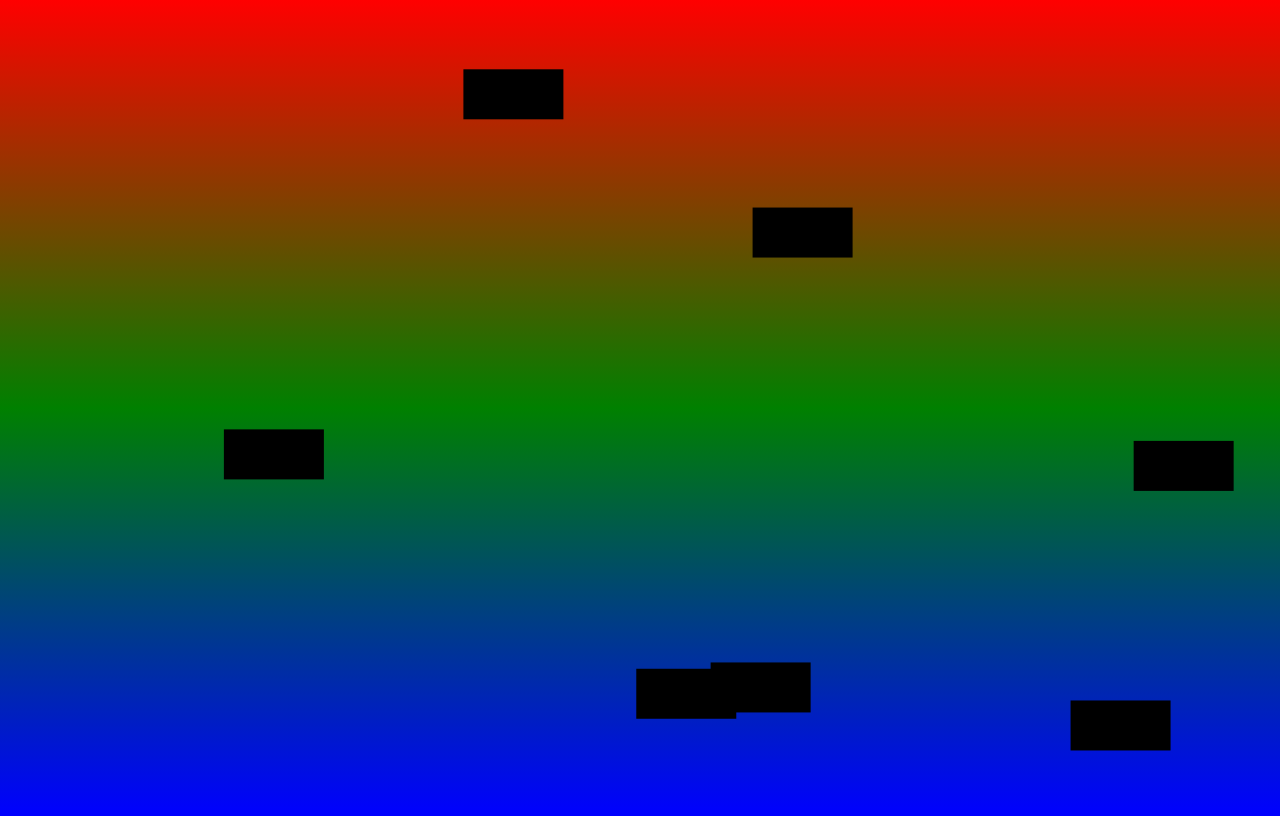
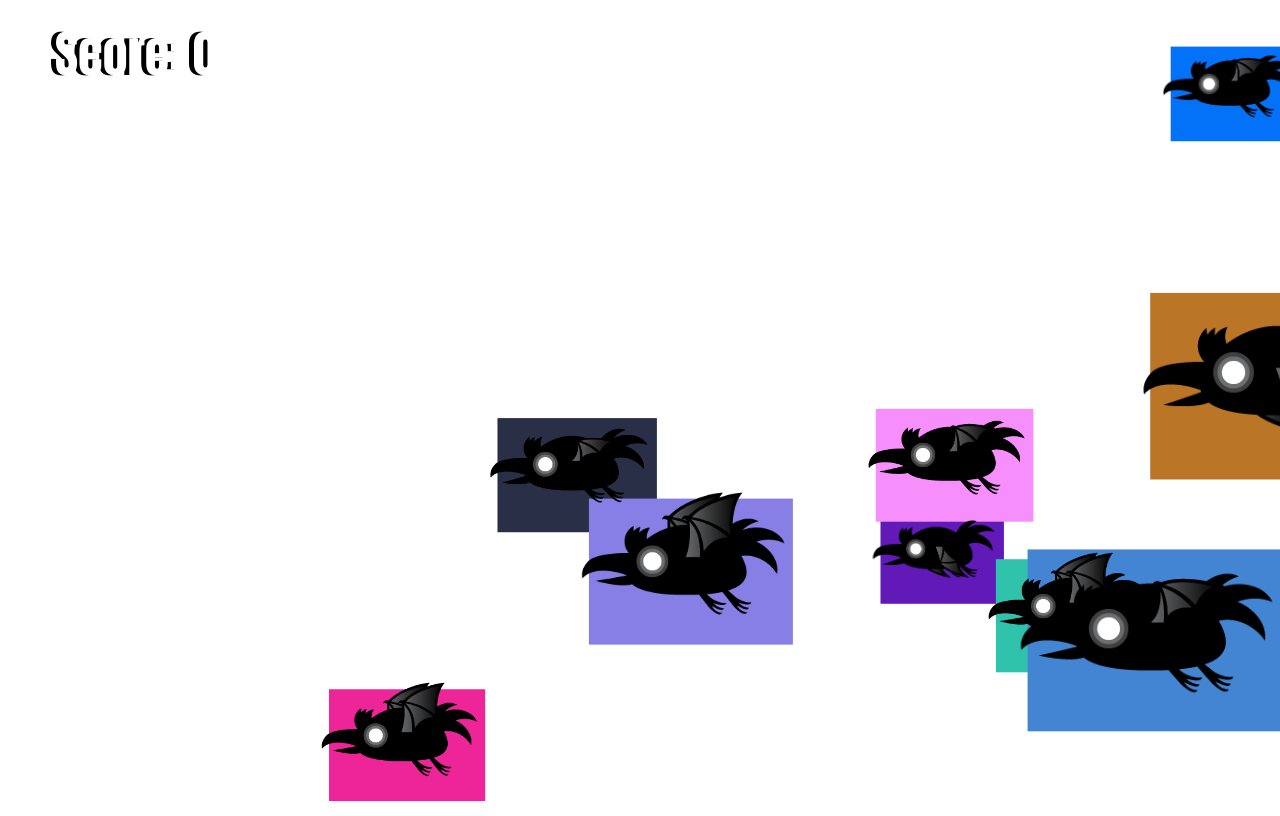
Before and after one commit to jhayes907/Raven-shooter-canvas, a plain HTML site: page index.html in a window 1280 px wide. Drawn offline with Linux system fonts and the light colour scheme.

Commit message:
Raven click function

```diff
--- a/index.html
+++ b/index.html
@@ -8,6 +8,7 @@
     <link rel="stylesheet" href="style.css" />
   </head>
   <body>
+    <canvas id="collisionCanvas"></canvas>
     <canvas id="canvas1"></canvas>
 
     <script src="script.js"></script>
--- a/script.js
+++ b/script.js
@@ -2,6 +2,14 @@ const canvas = document.getElementById('canvas1');
 const ctx = canvas.getContext('2d');
 canvas.width = window.innerWidth;
 canvas.height = window.innerHeight;
+
+const collisionCanvas = document.getElementById('collisionCanvas');
+const collisionCtx = collisionCanvas.getContext('2d');
+collisionCanvas.width = window.innerWidth;
+collisionCanvas.height = window.innerHeight;
+
+let score = 0;
+ctx.font = '50px Impact';
 
 let timeToNextRaven = 0;
 let ravenInterval = 500;
@@ -10,38 +18,83 @@ let lastTime = 0;
 let ravens = [];
 class Raven {
     constructor() {
-        this.width = 100;
-        this.height = 50;
+        this.spriteWidth = 271;
+        this.spriteHeight = 194;
+        this.sizeModifier = Math.random() * 0.6 + 0.4;
+        this.width = this.spriteWidth * this.sizeModifier;
+        this.height = this.spriteHeight * this.sizeModifier;
         this.x = canvas.width
         this.y = Math.random() * (canvas.height - this.height);
-        this.directionX = Math.random() * 5 + 3;
+        this.directionX = Math.random() * 4 + 1;
         this.directionY = Math.random() * 5 - 2.5;
         this.markedForDeletion = false;
         this.image = new Image();
+        this.image.src = 'raven.png';
+        this.frame = 0;
+        this.maxFrame = 4;
+        this.timeSinceFlap = 0;
+        this.flapInterval = Math.random() * 50 + 50;
+        this.randomColors = [Math.floor(Math.random() * 255), Math.floor(Math.random() * 255), Math.floor(Math.random() * 255)];
+        this.color ='rgb(' + this.randomColors[0] + ',' + this.randomColors[1] + ',' + this.randomColors[2] + ')';
+
 
     }
-    update() {
+    update(deltatime) {
+        if (this.y < 0 || this.y > canvas.height - this.height){
+            this.directionY = this.directionY * -1;
+        }
         this.x -= this.directionX;
+        this.y += this.directionY;
         if (this.x < 0 - this.width) this.markedForDeletion = true;
+        this.timeSinceFlap += deltatime;
+        if (this.timeSinceFlap > this.flapInterval) {
+            if (this.frame > this.maxFrame) this.frame = 0;
+            else this.frame++;
+            this.timeSinceFlap = 0;
+        }
+
     }
     draw() {
-        ctx.fillRect(this.x, this.y, this.width, this.height);
+        collisionCtx.fillStyle = this.color;
+        collisionCtx.fillRect(this.x, this.y, this.width, this.height);
+        ctx.drawImage(this.image, this.frame * this.spriteWidth, 0, this.spriteWidth, this.spriteHeight, this.x, this.y, this.width, this.height);
     }
 }
 
-const raven = new Raven();
+function drawScore() {
+    ctx.fillStyle = 'black';
+    ctx.fillText('Score: ' + score, 50, 75);
+    ctx.fillStyle = 'white';
+    ctx.fillText('Score: ' + score, 55, 75);
+}
+
+window.addEventListener('click', function(e) {
+    const detectPixelColor = collisionCtx.getImageData(e.x, e.y, 1, 1)
+    // console.log(detectPixelColor);
+    const pc = detectPixelColor.data;
+    ravens.forEach(object => {
+        if (object.randomColors[0] === pc[0] && object.randomColors[1] === pc[1] && object.randomColors[2] === pc[2]) {
+            object.markedForDeletion = true;
+            score++;
+        }
+    });
+});
 
 function animate(timestamp) {
-
     ctx.clearRect(0, 0, canvas.width, canvas.height);
+    collisionCtx.clearRect(0, 0, canvas.width, canvas.height);
     let deltatime = timestamp - lastTime;
     lastTime = timestamp;
     timeToNextRaven += deltatime;
     if (timeToNextRaven > ravenInterval) {
         ravens.push(new Raven());
         timeToNextRaven = 0;
-    }
-    [...ravens].forEach(object => object.update());
+        ravens.sort(function(a, b) {
+            return a.width - b.width;
+        })
+    };
+    drawScore();
+    [...ravens].forEach(object => object.update(deltatime));
     [...ravens].forEach(object => object.draw());
     ravens = ravens.filter(object => !object.markedForDeletion);
     requestAnimationFrame(animate);
--- a/style.css
+++ b/style.css
@@ -1,5 +1,5 @@
 body{
-    background: linear-gradient(to bottom, red, green, blue);
+    /* background: linear-gradient(to bottom, red, green, blue); */
     height: 100vh;
     width: 100vw;
     overflow: hidden;
@@ -12,3 +12,7 @@ body{
     width: 100%;
     height: 100%;
 }
+
+#collisionCanvas {
+
+}
```
